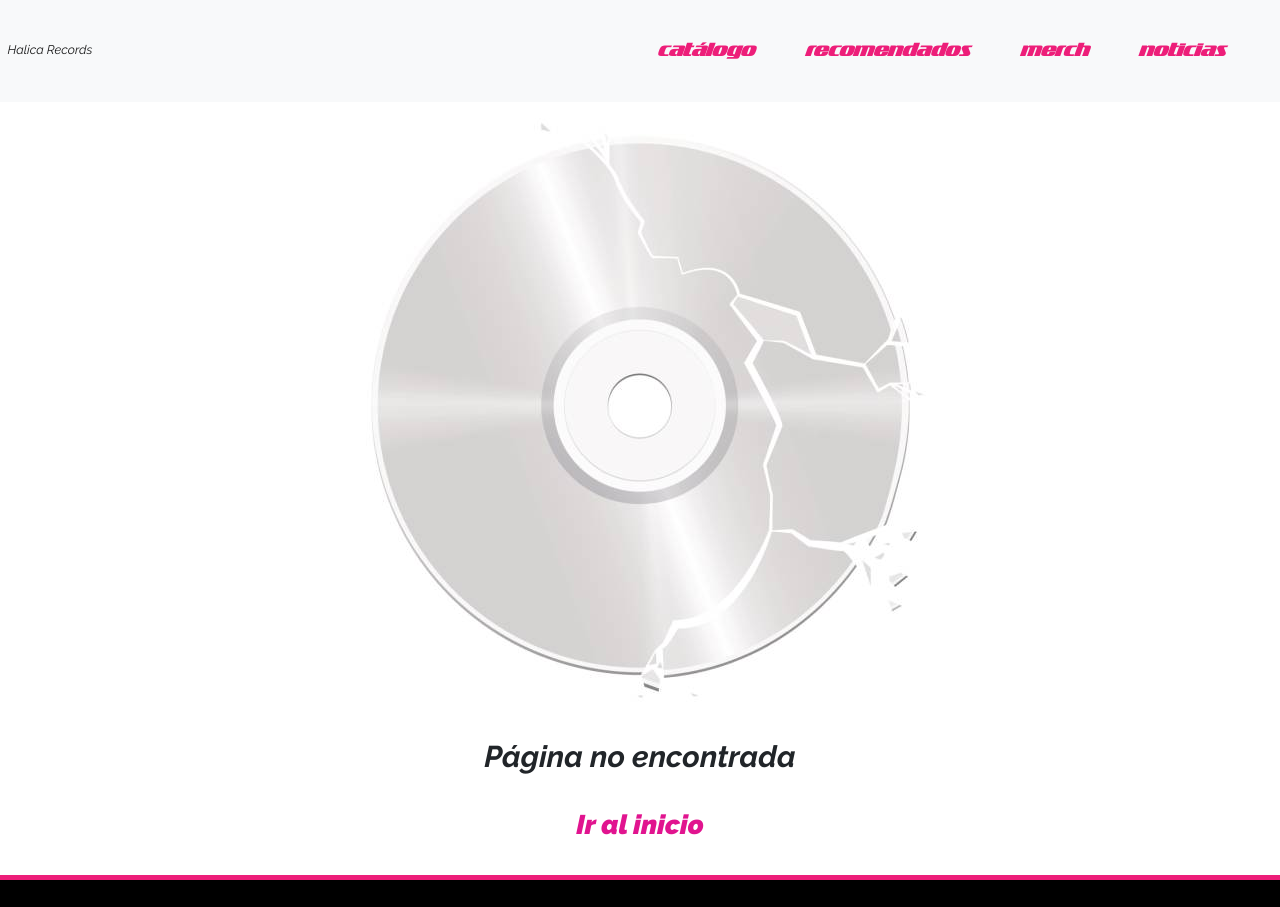
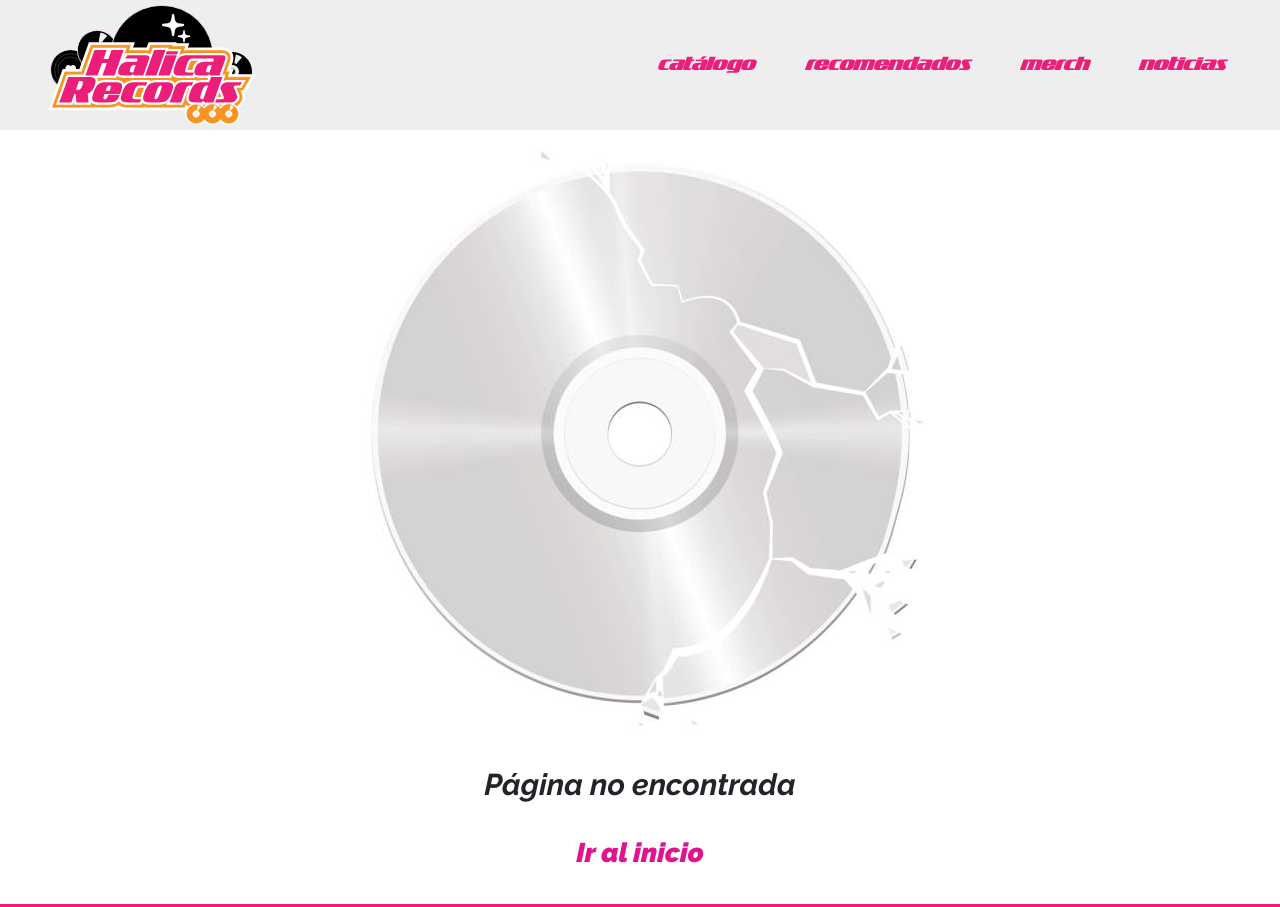
Before and after one commit to bhdiego/Halica_Bustamante, a website: page error-404.html in a window 1280 px wide. Shown: the top 907 px of the page. Drawn offline with nearby package versions, Linux system fonts and the light colour scheme.

Commit message:
Se añadió logo en todas las páginas

```diff
--- a/error-404.html
+++ b/error-404.html
@@ -13,14 +13,14 @@
   <link rel="stylesheet" href="https://cdnjs.cloudflare.com/ajax/libs/animate.css/4.1.1/animate.min.css"/>
 </head>
 <body class="error-body">
-    <nav class="navbar navbar-expand-lg navbar-light bg-light py-5">
+  <nav class="navbar navbar-expand-lg navbar-light">
     <div class="container-fluid">
-          <a class="navbar-brand fst-italic" id="navbar-title" href="index.html">Halica Records</a>
+        <a href="index.html"><img src="img/main/halica_logo.svg" alt="Logo" class="halica_logo"></a>
         <button class="navbar-toggler" type="button" data-bs-toggle="collapse" data-bs-target="#navbarSupportedContent" aria-controls="navbarSupportedContent" aria-expanded="false" aria-label="Toggle navigation">
             <span class="navbar-toggler-icon"></span>
         </button>
         <div class="collapse navbar-collapse" id="navbarSupportedContent">
-            <ul class="navbar-nav ms-auto fst-italic">
+            <ul class="navbar-nav ms-auto fst-italic py-5">
             <li class="nav-item fw-bold">
                 <a class="nav-link" id="nlt" href="catalogue.html">Catálogo</a>
             </li>
```
Also changed, not shown: catalogue.html (+3 -3 lines), merch.html (+3 -3 lines), news.html (+3 -3 lines). Lines whose indentation alone changed are shown as unchanged.
